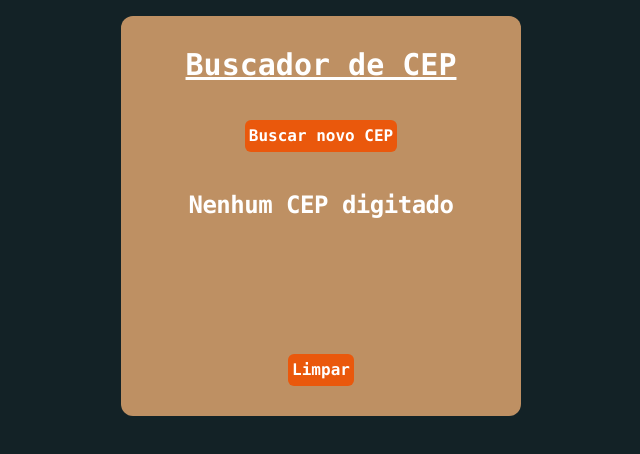
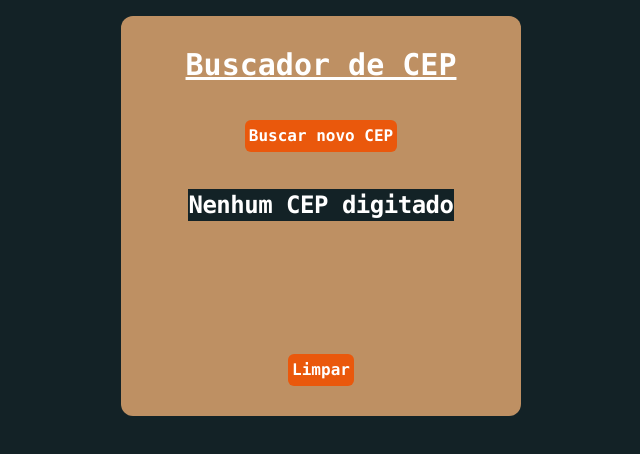
Before and after one commit to Igorwalace/buscador-cep, a Next.js app: page / in a window 1280 px wide. Shown: the top 454 px of the page, without its empty margins (319-959 px from the left). Built offline with nearby package versions, Linux system fonts and the light colour scheme.

Commit message:
Atualizar o Home.jsx

```diff
--- a/src/app/pages/Home.jsx
+++ b/src/app/pages/Home.jsx
@@ -65,7 +65,7 @@ const Home = () => {
                         id="info"
                         className="text-center tracking-tight text-xl"
                     >
-                        <h2 id="cep" className="text-2xl mb-3 underline">
+                        <h2 id="cep" className="text-2xl mb-3 underline bg-[#132226]">
                             CEP: {info.cep} {info.code}
                         </h2>
                         <h3>
@@ -79,7 +79,7 @@ const Home = () => {
                         id="info"
                         className="text-center tracking-tight text-xl"
                     >
-                        <h2 id="cep" className="text-2xl mb-3">
+                        <h2 id="cep" className="text-2xl mb-3 bg-[#132226]">
                         Nenhum CEP digitado
                         </h2>
                         <h3>ㅤ</h3>
@@ -114,7 +114,7 @@ const Home = () => {
                             >
                                 <input
                                     type="search"
-                                    className="text-white outline-none rounded-none bg-transparent mr-[5px] placeholder:text-[#ccc] placeholder:text-[14px]"
+                                    className="text-white outline-none rounded-none bg-[#132226] mr-[5px] placeholder:text-[#ccc] placeholder:text-[14px]"
                                     placeholder="Digite um CEP..."
                                     onChange={(e) => setCep(e.target.value)}
                                 />
```
